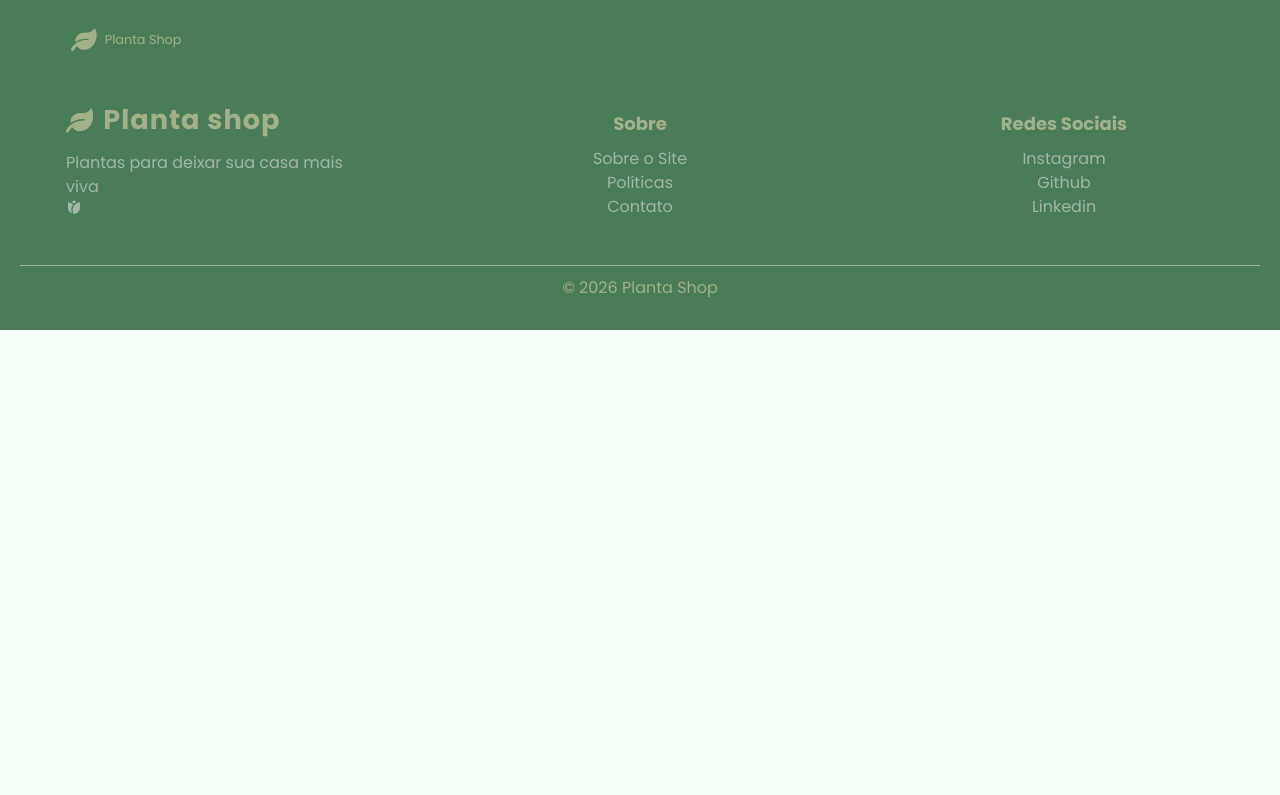
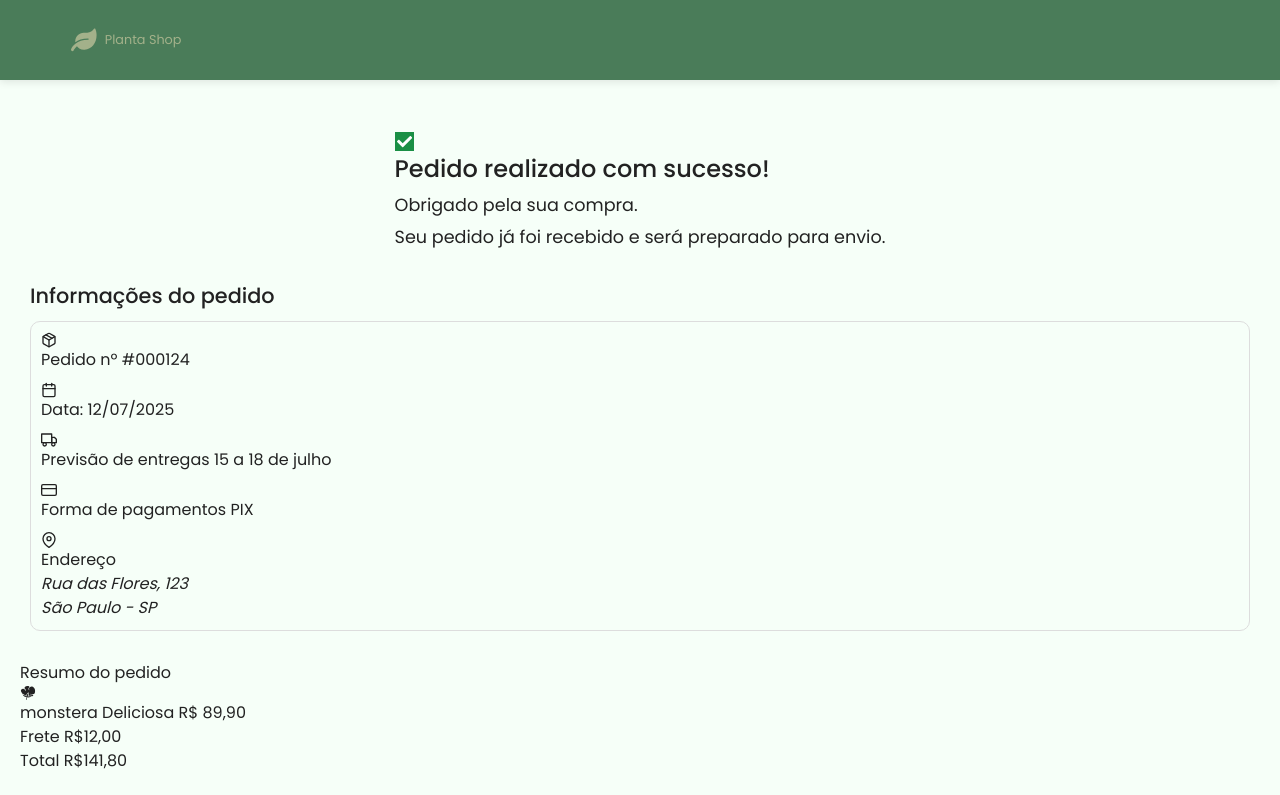
Before and after one commit to DiogoIV/My_store, a React (Vite) app: page /checkout/sucesso in a window 1280 px wide. Shown: the top 795 px of the page. Built offline with nearby package versions, Linux system fonts and the light colour scheme.

Commit message:
set
adicionando conteúdo ná página OrderSucess

```diff
--- a/src/assets/icons/index.js
+++ b/src/assets/icons/index.js
@@ -6,7 +6,8 @@ export {
   FaLeaf,
   FaRegHeart,
   FaPlus,
-  FaMinus
+  FaMinus,
+  FaCheck
 } from "react-icons/fa";
 /* categorias, setas*/
 
@@ -35,5 +36,13 @@ export {
 } from "react-icons/ri";
 
 export {
-  FaRegTrashCan
+  FaRegTrashCan,
+
+
 } from "react-icons/fa6"
+
+export {
+   FiPackage, FiTruck, FiCalendar, FiCreditCard, FiMapPin
+} from "react-icons/fi"
+
+export { GiCottonFlower } from "react-icons/gi";
--- a/src/pages/Checkout/Checkout.jsx
+++ b/src/pages/Checkout/Checkout.jsx
@@ -62,7 +62,7 @@ function Checkout() {
                         <p>Total: <span>R$ {(40).toFixed(2)}</span></p>
                     </div>
 
-                    <Link tp="#" className="link-confirmar">
+                    <Link to="sucesso" className="link-confirmar">
                         <button>Confirmar Pedido</button>
                     </Link>
 
--- a/src/pages/Checkout/OrderSuccess.jsx
+++ b/src/pages/Checkout/OrderSuccess.jsx
@@ -1,7 +1,66 @@
+import { Link } from 'react-router-dom'
+import './OrderSucess.css'
 
 
-function OrderSucess () {
+import { FiPackage, FiTruck, FiCalendar, FiCreditCard, FiMapPin, FaCheck, GiCottonFlower } from "../../assets/icons";
 
+function OrderSucess() {
+    return (
+
+        <main className='container-ordersucess'>
+
+            <section className='campo-realizado'>
+
+                <h1><FaCheck className='icon-check' /> Pedido realizado com sucesso!</h1>
+
+                <p>Obrigado pela sua compra.</p>
+
+                <p>Seu pedido já foi recebido e será preparado para envio.</p>
+            </section>
+
+            <section className='campo-info'>
+
+                <h2>Informações do pedido</h2>
+
+                <div className="cart-info">
+                    <p><FiPackage /> Pedido nº <span>#000124</span></p>
+                    <p><FiCalendar /> Data: <span>12/07/2025</span></p>
+                    <p><FiTruck /> Previsão de entregas <span>15 a 18 de julho</span> </p>
+                    <p><FiCreditCard /> Forma de pagamentos <span>PIX</span> </p>
+                    <p><FiMapPin /> Endereço
+                        <address>
+                            Rua das Flores, 123 <br />
+                            São Paulo - SP
+                        </address>
+                    </p>
+                </div>
+
+            </section>
+
+            <section className='campo-resumo'>
+
+                <h2>Resumo do pedido</h2>
+
+                <p><span><GiCottonFlower />monstera Deliciosa</span> <span>R$ 89,90</span></p>
+
+                <p>Frete <span>R$12,00</span></p>
+
+                <p>Total <span>R$141,80</span></p>
+            </section>
+
+            <section className='campo-links'>
+
+                <Link to="/orders" className='btn-primary'>
+                    Ver meus pedidos
+                </Link>
+
+                <Link to="/" className='btn-secondary'>
+                    Continuar comprando
+                </Link>
+            </section>
+
+        </main>
+    )
 }
 
 export default OrderSucess
--- /dev/null
+++ b/src/pages/Checkout/OrderSucess.css
@@ -0,0 +1,64 @@
+.container-ordersucess {
+    display: flex;
+    flex-direction: column;
+
+    margin-top: 2rem;
+    padding: 20px;
+    gap: 20px;
+    flex: 1;
+}
+
+/*campo-realizado*/
+
+.container-ordersucess .campo-realizado {
+    display: flex;
+    flex-direction: column;
+    gap: 5px;
+    margin: auto;
+}
+
+.campo-realizado h1 {
+    font-size: 1.5em;
+    font-weight: 500;
+}
+
+.campo-realizado .icon-check {
+    background-color: #1a8f45;
+    padding: 2px;
+    font-size: 0.8em;
+    color: white;
+}
+
+.campo-realizado p {
+    font-size: 1.1em;
+}
+
+/*campo-info*/
+
+.campo-info {
+    display: flex;
+    flex-direction: column;
+    gap: 10px;
+
+    padding: 10px;
+}
+
+.campo-info h2 {
+    font-weight: 500;
+    font-size: 1.3em;
+}
+
+.campo-info .cart-info {
+    display: flex;
+    flex-direction: column;
+    gap: 10px;
+
+    border: 1px solid #ddd;
+
+    border-radius: 10px;
+    padding: 10px;
+
+
+    width: 100%;
+    max-width: 100%;
+}
```
